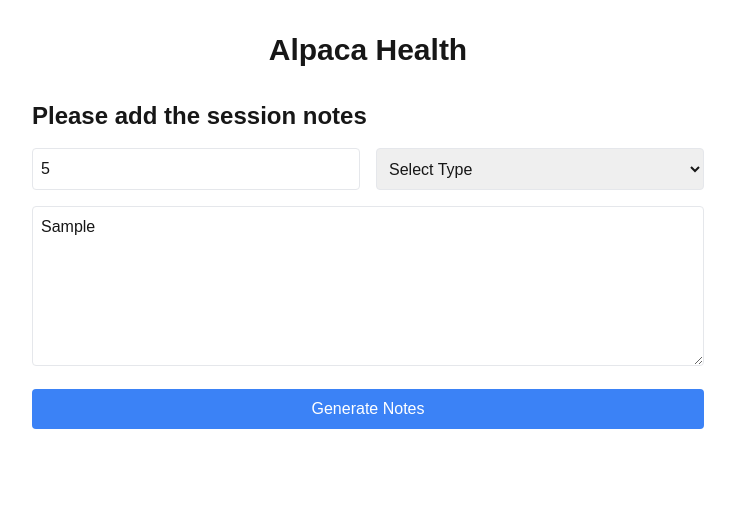
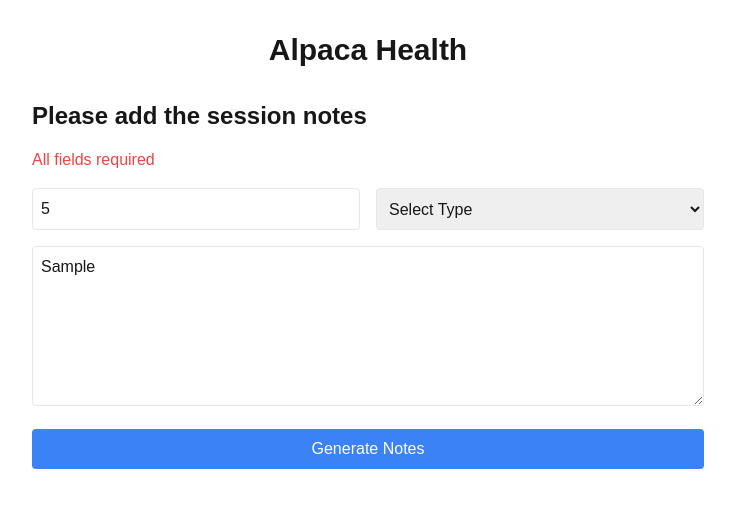
Before and after one commit to shauryarawat1/therapy-notes, a Next.js app in the folder frontend/: page / in a window 1280 px wide. Both pictures are taken after typing "5", "Sample" into the empty fields and a click on the button "Generate Notes". Shown: the top 508 px of the page, without its empty margins (272-1007 px from the left). Built offline with nearby package versions, Linux system fonts and the light colour scheme; no server answers.

Commit message:
Added error handling in case one or more inputs missing

```diff
--- a/frontend/src/components/NoteInput/index.tsx
+++ b/frontend/src/components/NoteInput/index.tsx
@@ -15,12 +15,20 @@ export default function NoteInput() {
 
   const [result, setResult] = useState("")
   const [loading, setLoading] = useState(false)
+  const [error, setError] = useState("")
 
   /* Adding the API call to the note input component */
 
   const handleSubmit = async (e: React.FormEvent) => {
     /* Preventing default form behavior (page reload) */
     e.preventDefault();
+    setError("");
+
+    /* Error handling */
+    if (!session.duration || !session.type || !session.observations) {
+      setError("All fields required");
+      return;
+    }
     setLoading(true);
 
     /* Sending a POST request */
@@ -36,7 +44,7 @@ export default function NoteInput() {
       setResult(data.professional_note);
 
     } catch(error) {
-      console.error(error);
+      setError("Failed to process notes");
     }
 
     setLoading(false);
@@ -48,6 +56,7 @@ export default function NoteInput() {
 
     <div className="w-full max-w-2xl">
       <h2 className="text-2xl font-bold mb-4">Please add the session notes</h2>
+      {error && <div className = "text-red-500 mb-4">{error}</div>}
       <form className="space-y-4" onSubmit = {handleSubmit}>
         {/* Session parameters */}
         <div className="grid grid-cols-2 gap-4">
```
